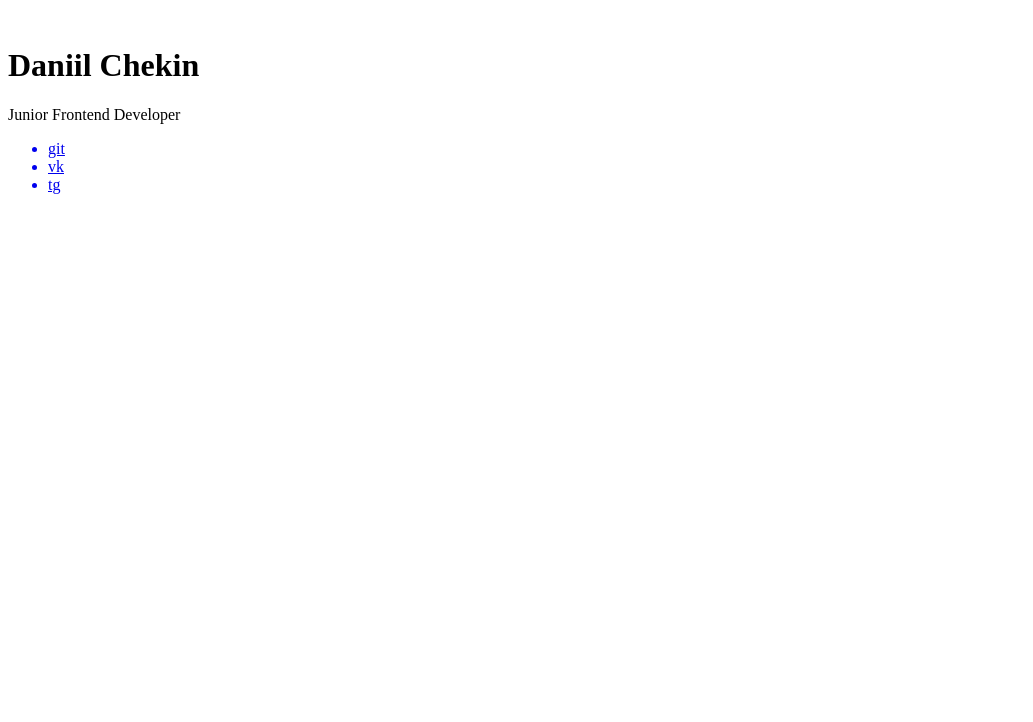
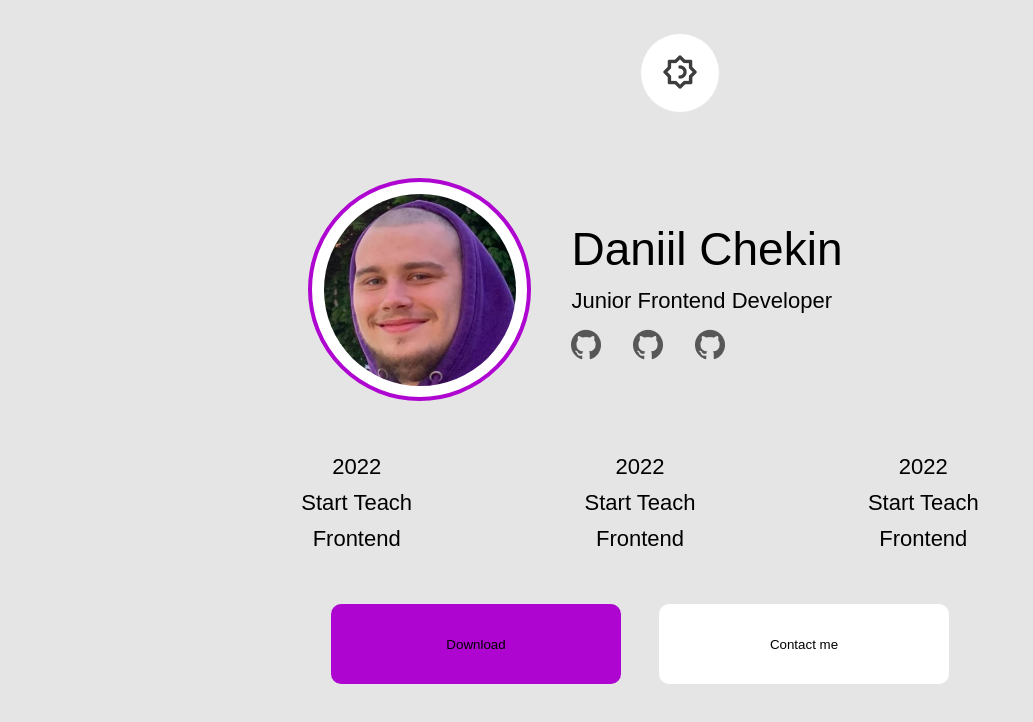
Before and after one commit to rossosmm/myresume, a plain HTML site: page index.html in a window 1280 px wide. Shown: the whole page, without its empty margins (0-1033 px from the left). Drawn offline with Linux system fonts and the light colour scheme.

Commit message:
add Intro block

```diff
--- a/index.html
+++ b/index.html
@@ -5,30 +5,56 @@
     <meta charset="UTF-8">
     <meta http-equiv="X-UA-Compatible" content="IE=edge">
     <meta name="viewport" content="width=device-width, initial-scale=1.0">
-    <title>Daniil Chikin Resume</title>
+    <link rel="stylesheet" href="style.css">
+    <title>Daniil Chekin Resume</title>
 </head>
 
 <body>
-    <header>
-        <div class="intro">
-            <img src="#" alt="">
-            <h1>Daniil Chekin</h1>
-            <p>Junior Frontend Developer</p>
-            <nav>
-                <ul>
-                    <a href="#">
-                        <li>git</li>
-                    </a>
-                    <a href="#">
-                        <li>vk</li>
-                    </a>
-                    <a href="#">
-                        <li>tg</li>
-                    </a>
-                </ul>
-            </nav>
+    <header class="header">
+        <div class="container">
+            <button class="theme-button"><img src="img/Vector.png"></button>
+            <div class="intro">
+                <div class="logo--elipse"><img class="logo" src="img/logo.jpg" alt="logo" width="192" height="192"></div>
+                <div class="intro--title">
+                    <h1 class="title--name">Daniil Chekin</h1>
+                    <p class="title--occupation">Junior Frontend Developer</p>
+
+                    <nav class="social">
+                        <a class="social--element" href="#">
+                            <img src="img/git.png" alt="">
+                        </a>
+                        <a class="social--element" href="#">
+                            <img src="img/git.png" alt="">
+                        </a>
+                        <a class="social--element" href="#">
+                            <img src="img/git.png" alt="">
+                        </a>
+                    </nav>
+                </div>
+            </div>
+            <div class="intro--info">
+                <div class="intro--block">
+                    <p>2022</p>
+                    <p>Start Teach Frontend</p>
+                </div>
+                <div class="intro--block">
+                    <p>2022</p>
+                    <p>Start Teach Frontend</p>
+                </div>
+                <div class="intro--block">
+                    <p>2022</p>
+                    <p>Start Teach Frontend</p>
+                </div>
+            </div>
+            <div class="intro--button">
+                <button class="button btn--yellow">
+                    Download
+                </button>
+                <button class="button">
+                    Contact me
+                </button>
+            </div>
         </div>
-        <div class="intro--info"></div>
     </header>
     <main>
 
--- a/style.css
+++ b/style.css
@@ -0,0 +1,257 @@
+html,
+body,
+div,
+span,
+applet,
+object,
+iframe,
+h1,
+h2,
+h3,
+h4,
+h5,
+h6,
+p,
+blockquote,
+pre,
+a,
+abbr,
+acronym,
+address,
+big,
+cite,
+code,
+del,
+dfn,
+em,
+img,
+ins,
+kbd,
+q,
+s,
+samp,
+small,
+strike,
+strong,
+sub,
+sup,
+tt,
+var,
+b,
+u,
+i,
+center,
+dl,
+dt,
+dd,
+ol,
+ul,
+li,
+fieldset,
+form,
+label,
+legend,
+table,
+caption,
+tbody,
+tfoot,
+thead,
+tr,
+th,
+td,
+article,
+aside,
+canvas,
+details,
+embed,
+figure,
+figcaption,
+footer,
+header,
+hgroup,
+menu,
+nav,
+output,
+ruby,
+section,
+summary,
+time,
+mark,
+audio,
+video {
+    margin: 0;
+    padding: 0;
+    border: 0;
+    font-size: 100%;
+    font: inherit;
+    vertical-align: baseline;
+}
+
+
+/* HTML5 display-role reset for older browsers */
+
+article,
+aside,
+details,
+figcaption,
+figure,
+footer,
+header,
+hgroup,
+menu,
+nav,
+section {
+    display: block;
+}
+
+body {
+    line-height: 1;
+}
+
+ol,
+ul {
+    list-style: none;
+}
+
+blockquote,
+q {
+    quotes: none;
+}
+
+blockquote:before,
+blockquote:after,
+q:before,
+q:after {
+    content: '';
+    content: none;
+}
+
+table {
+    border-collapse: collapse;
+    border-spacing: 0;
+}
+
+@import url('https://fonts.googleapis.com/css2?family=Poppins:wght@500&display=swap');
+body {
+    background-color: #e5e5e5;
+    font-family: 'Poppins', sans-serif;
+    font-weight: 500;
+}
+
+.header {
+    display: flex;
+    align-items: center;
+    align-content: center;
+    justify-content: center;
+    overflow: auto;
+}
+
+.container {
+    padding-top: 33px;
+    width: 760px;
+}
+
+.theme-button {
+    width: 80px;
+    height: 80px;
+    background: white;
+    border: 1px solid #e7e7e7;
+    border-radius: 50%;
+    text-decoration: none;
+    text-align: center;
+    margin-left: 50%;
+}
+
+.logo--elipse {
+    display: flex;
+    align-items: center;
+    justify-content: center;
+    width: 215px;
+    height: 215px;
+    background: white;
+    border: 4px solid #af05d1;
+    border-radius: 50%;
+}
+
+.logo {
+    border-radius: 50%;
+}
+
+.intro {
+    margin-top: 65px;
+    width: 631px;
+    display: flex;
+    align-items: center;
+    justify-content: center;
+    flex-direction: row;
+    padding-bottom: 48px;
+}
+
+.intro--title {
+    flex: none;
+    margin-left: 40px;
+}
+
+.title--name {
+    font-size: 46px;
+    line-height: 69px;
+}
+
+.title--occupation {
+    font-size: 22px;
+    line-height: 33px;
+    padding-bottom: 12px;
+}
+
+.social {
+    display: flex;
+    flex-direction: row;
+    align-items: flex-start;
+    padding: 0;
+    gap: 26px;
+}
+
+.social--element {
+    flex: none;
+    gap: 0;
+    height: 36px;
+    width: 36px;
+}
+
+.intro--info {
+    display: flex;
+    flex-direction: row;
+    justify-content: center;
+    align-items: center;
+    gap: 90px;
+    padding-bottom: 47px;
+}
+
+.intro--block {
+    display: flex;
+    flex-direction: column;
+    justify-content: center;
+    align-items: center;
+    font-size: 22px;
+    line-height: 36px;
+    text-align: center;
+}
+
+.intro--button {
+    display: flex;
+    justify-content: center;
+    gap: 38px;
+}
+
+.button {
+    width: 290px;
+    height: 80px;
+    text-decoration: none;
+    background: #ffffff;
+    border-radius: 10px;
+    border: none;
+}
+
+.btn--yellow {
+    background: #af05d1;
+}
```
Also changed, not shown: img/Vector.png (added), img/git.png (added), img/logo.jpg (added).
